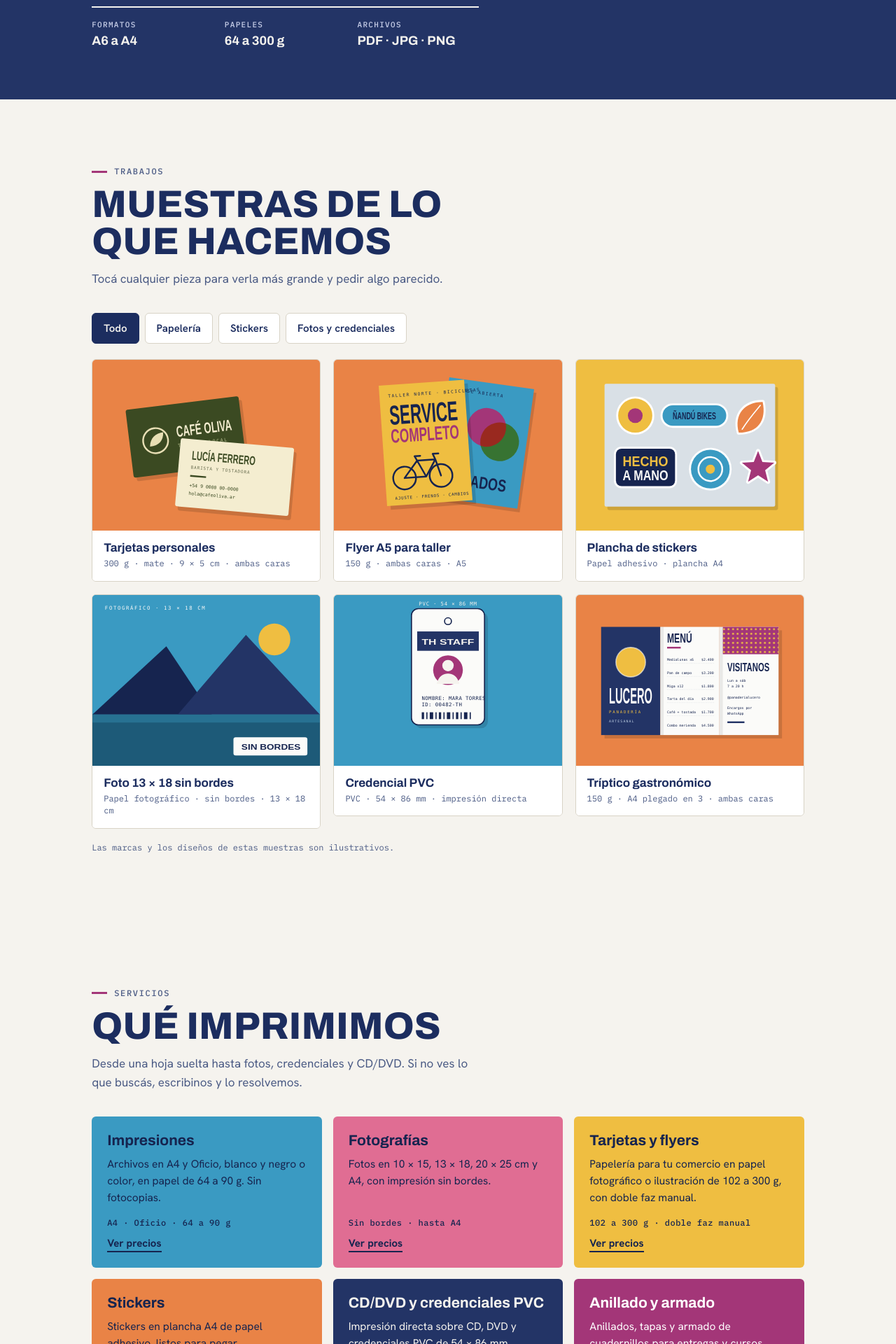
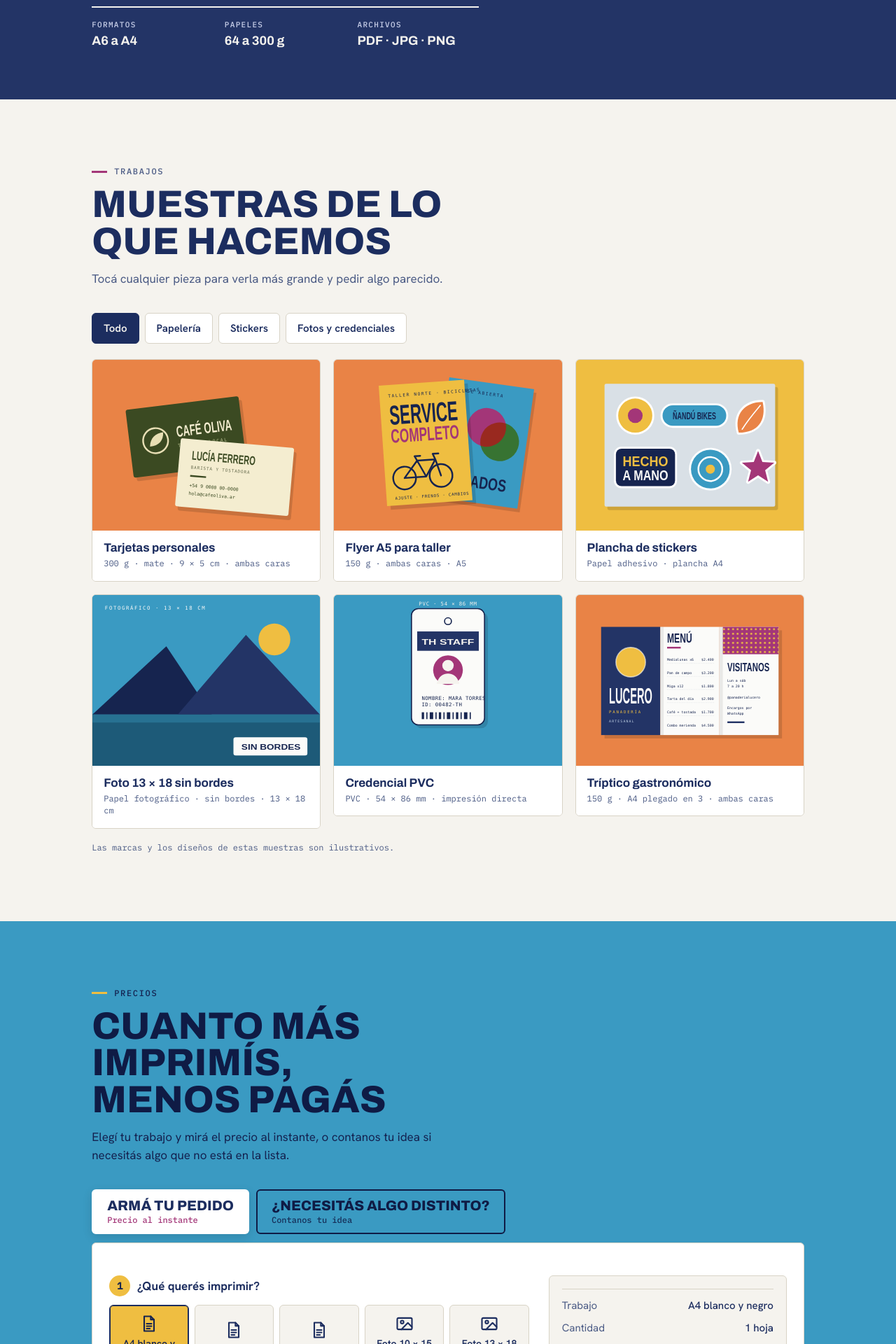
Before and after one commit to HuertaEnzoAriel/THimpresiones, a PHP site: page / in a window 1280 px wide. Shown: the part 800-2720 px from the top of the page at 70% size. Run offline with PHP 8.4, Linux system fonts and the light colour scheme.

Commit message:
eliminacion de secciones irrelevantes

```diff
--- a/th-impresiones/public/admin/inicio.php
+++ b/th-impresiones/public/admin/inicio.php
@@ -12,7 +12,7 @@ require __DIR__ . '/_layout_top.php';
 <div class="panel-cards">
   <a class="panel-card" href="precios.php">
     <h2>Precios</h2>
-    <p>Cambiar lo que sale cada trabajo, agregar o quitar precios por cantidad.</p>
+    <p>Lo que sale cada trabajo y los descuentos por cantidad que usa la calculadora.</p>
   </a>
   <a class="panel-card" href="calculadora.php">
     <h2>Calculadora</h2>
--- a/th-impresiones/public/admin/precios.php
+++ b/th-impresiones/public/admin/precios.php
@@ -7,7 +7,7 @@ $paginaActiva = 'precios';
 require __DIR__ . '/_layout_top.php';
 ?>
 <h1>Precios</h1>
-<p class="ayuda-pagina">Elegí una categoría de la lista. Para cada trabajo podés poner varios precios según la cantidad: cuanto más pide el cliente, más barato sale cada uno.</p>
+<p class="ayuda-pagina">De acá salen los precios de la calculadora. Para cada trabajo podés poner varios precios según la cantidad: cuanto más pide el cliente, más barato sale cada uno (son los tramos de descuento que ve en la calculadora). Las categorías solo sirven para ordenar esta pantalla. Qué trabajo usa cada precio se elige en <a href="calculadora.php">Calculadora</a>.</p>
 
 <div class="ptab-cats" id="ptab-cats"></div>
 
@@ -99,7 +99,7 @@ require __DIR__ . '/_layout_top.php';
       return 'desde ' + desde + ' sale ' + Panel.money(parseInt(precio, 10) || 0);
     });
     nodo.querySelector('[data-preview]').textContent = partes.length
-      ? 'Así lo ve el cliente: "' + nombre + '" — ' + partes.join(' · ') + ' (por ' + unidad + ').'
+      ? 'Tramos de descuento: "' + nombre + '" — ' + partes.join(' · ') + ' (por ' + unidad + ').'
       : 'Agregá al menos un precio por cantidad.';
     nodo.querySelector('.pitem-cab strong').textContent = nombre;
   }
--- a/th-impresiones/public/css/base.css
+++ b/th-impresiones/public/css/base.css
@@ -46,7 +46,7 @@ a{color:inherit}
 .band-hero{--band-bg:var(--hero-bg);--band-fg:var(--hero-fg);--band-muted:var(--hero-muted);--band-line:var(--hero-line)}
 .band-cyan{--band-bg:var(--cyan-bg);--band-fg:var(--cyan-fg);--band-muted:var(--cyan-muted);--band-line:var(--cyan-line)}
 .band-pink{--band-bg:var(--pink-bg);--band-fg:var(--pink-fg);--band-muted:var(--pink-muted);--band-line:var(--pink-line)}
-.lista,.calc{color:var(--fg)}
+.calc{color:var(--fg)}
 .head-in{display:flex;align-items:center;justify-content:space-between;gap:16px;min-height:60px}
 .brand{display:flex;align-items:center;gap:10px;text-decoration:none;
   font:800 1.3rem/1 var(--display);font-stretch:72%;letter-spacing:.01em;text-transform:uppercase}
--- a/th-impresiones/public/css/secciones.css
+++ b/th-impresiones/public/css/secciones.css
@@ -30,42 +30,12 @@
 .sec-lead{color:var(--band-muted,var(--muted));font-size:1.0625rem}
 [id]{scroll-margin-top:76px}
 
-/* Servicios */
-.servicios{display:grid;gap:16px;grid-template-columns:repeat(auto-fill,minmax(min(100%,300px),1fr))}
-.serv{display:flex;flex-direction:column;gap:10px;padding:22px;color:var(--sv-fg,var(--ink));
-  border-radius:var(--radius);transition:transform .15s}
-.serv:hover{transform:translateY(-3px)}
-.serv:nth-child(1){background:#3A9AC2}
-.serv:nth-child(2){background:#E06D93}
-.serv:nth-child(3){background:#EFBE41}
-.serv:nth-child(4){background:#E98346}
-.serv:nth-child(5){background:#233466;--sv-fg:#F5F3EE}
-.serv:nth-child(6){background:#A33678;--sv-fg:#FFFFFF}
-.serv h3{font:700 1.3125rem/1.15 var(--display);font-stretch:90%}
-.serv p{font-size:.9688rem}
-.serv .spec{margin-top:auto;padding-top:6px;font:500 .75rem/1.4 var(--mono);letter-spacing:.04em}
-.serv a{font:700 .9375rem var(--body);text-decoration:none;color:inherit;border-bottom:2px solid currentColor;align-self:flex-start;padding-bottom:1px}
-.serv a:hover{border-bottom-style:dashed}
-
 /* Precios */
 .tabs{display:flex;flex-wrap:wrap;gap:8px;margin-bottom:16px}
 .tab{min-height:44px;padding:0 16px;border:1.5px solid var(--line);border-radius:var(--radius);
   background:var(--surface);color:var(--fg);font:600 .9375rem var(--body);cursor:pointer}
 .tab:hover{border-color:var(--fg)}
 .tab[aria-pressed="true"]{background:var(--tab-c,var(--fg));color:var(--tab-c-fg,var(--bg));border-color:var(--fg)}
-.lista{background:var(--surface);border:1px solid var(--line);border-radius:var(--radius)}
-.row{display:grid;grid-template-columns:minmax(0,1fr) auto;gap:12px 24px;align-items:center;
-  padding:18px 20px;border-bottom:1px solid var(--line)}
-.row:last-child{border-bottom:0}
-.row h3{font:700 1.0625rem/1.25 var(--body)}
-.row .spec{margin-top:4px;font:400 .75rem/1.45 var(--mono);color:var(--muted)}
-.tiers{display:flex}
-.tier{min-width:92px;padding:0 14px;border-left:1px solid var(--line)}
-.tier:first-child{padding-left:0;border-left:0}
-.tier .q{display:block;font:500 .6563rem/1.3 var(--mono);letter-spacing:.04em;text-transform:uppercase;color:var(--muted)}
-.tier strong{font:600 1.125rem/1.4 var(--body);font-variant-numeric:tabular-nums}
-.tier:last-child strong{color:var(--accent)}
-@media(max-width:700px){.row{grid-template-columns:minmax(0,1fr)}.tier{min-width:0;flex:1}}
 .nota{margin-top:14px;font:400 .75rem/1.5 var(--mono);color:var(--band-muted,var(--muted));max-width:70ch}
 
 .calc{background:var(--surface);border:1px solid var(--line);border-radius:var(--radius);padding:24px;display:grid;gap:22px}
@@ -236,8 +206,6 @@ dialog.visor::backdrop{background:rgba(8,10,13,.68)}
 .msg-prev[open] summary::after{content:"−"}
 .msg-prev .preview{margin-top:4px}
 .nota-calc{margin-top:0;color:var(--muted)}
-.lista-bloque{margin-top:40px}
-.lista-t{font:800 1.6rem/1 var(--display);font-stretch:72%;text-transform:uppercase;margin-bottom:14px;color:var(--band-fg,var(--fg))}
 
 /* Abierto / Cerrado */
 .abierto{display:inline-flex;align-items:center;gap:10px;min-height:44px;padding:8px 18px;border:2px solid currentColor;border-radius:999px;
--- a/th-impresiones/public/index.html
+++ b/th-impresiones/public/index.html
@@ -11,9 +11,9 @@
 <link rel="preconnect" href="https://fonts.googleapis.com">
 <link rel="preconnect" href="https://fonts.gstatic.com" crossorigin>
 <link rel="stylesheet" href="https://fonts.googleapis.com/css2?family=Archivo:wdth,wght@62..125,100..900&family=Hanken+Grotesk:wght@400;500;600;700&family=IBM+Plex+Mono:wght@400;500&display=swap">
-<link rel="stylesheet" href="css/tokens.css?v=7">
-<link rel="stylesheet" href="css/base.css?v=7">
-<link rel="stylesheet" href="css/secciones.css?v=7">
+<link rel="stylesheet" href="css/tokens.css?v=8">
+<link rel="stylesheet" href="css/base.css?v=8">
+<link rel="stylesheet" href="css/secciones.css?v=8">
 </head>
 <body>
 
@@ -31,7 +31,6 @@
     </a>
     <nav class="nav" aria-label="Secciones">
       <a href="#trabajos">Trabajos</a>
-      <a href="#servicios">Servicios</a>
       <a href="#precios">Precios</a>
       <a href="#contacto">Contacto</a>
     </nav>
@@ -88,60 +87,12 @@
     </div>
   </section>
 
-  <section id="servicios" class="sec">
-    <div class="wrap">
-      <div class="sec-head">
-        <p class="eyebrow">Servicios</p>
-        <h2>Qué imprimimos</h2>
-        <p class="sec-lead">Desde una hoja suelta hasta fotos, credenciales y CD/DVD. Si no ves lo que buscás, escribinos y lo resolvemos.</p>
-      </div>
-      <ul class="servicios">
-        <li class="serv">
-          <h3>Impresiones</h3>
-          <p>Archivos en A4 y Oficio, blanco y negro o color, en papel de 64 a 90 g. Sin fotocopias.</p>
-          <p class="spec">A4 · Oficio · 64 a 90 g</p>
-          <a href="#precios" data-cat="oficina" data-trabajo="impresiones">Ver precios</a>
-        </li>
-        <li class="serv">
-          <h3>Fotografías</h3>
-          <p>Fotos en 10 × 15, 13 × 18, 20 × 25 cm y A4, con impresión sin bordes.</p>
-          <p class="spec">Sin bordes · hasta A4</p>
-          <a href="#precios" data-cat="fotos" data-trabajo="fotos">Ver precios</a>
-        </li>
-        <li class="serv">
-          <h3>Tarjetas y flyers</h3>
-          <p>Papelería para tu comercio en papel fotográfico o ilustración de 102 a 300 g, con doble faz manual.</p>
-          <p class="spec">102 a 300 g · doble faz manual</p>
-          <a href="#precios" data-cat="comercial" data-trabajo="tarjetas">Ver precios</a>
-        </li>
-        <li class="serv">
-          <h3>Stickers</h3>
-          <p>Stickers en plancha A4 de papel adhesivo, listos para pegar.</p>
-          <p class="spec">Papel adhesivo · plancha A4</p>
-          <a href="#precios" data-cat="especiales" data-trabajo="stickers">Ver precios</a>
-        </li>
-        <li class="serv">
-          <h3>CD/DVD y credenciales PVC</h3>
-          <p>Impresión directa sobre CD, DVD y credenciales PVC de 54 × 86 mm.</p>
-          <p class="spec">CD · DVD · PVC 54 × 86 mm</p>
-          <a href="#precios" data-cat="especiales" data-trabajo="credenciales">Ver precios</a>
-        </li>
-        <li class="serv">
-          <h3>Anillado y armado</h3>
-          <p>Anillados, tapas y armado de cuadernillos para entregas y cursos.</p>
-          <p class="spec">Hasta 100 hojas</p>
-          <a href="#precios" data-cat="especiales" data-trabajo="anillado">Ver precios</a>
-        </li>
-      </ul>
-    </div>
-  </section>
-
   <section id="precios" class="sec band band-cyan">
     <div class="wrap">
       <div class="sec-head">
         <p class="eyebrow">Precios</p>
         <h2>Cuanto más imprimís, menos pagás</h2>
-        <p class="sec-lead">Elegí tu trabajo y mirá el precio al instante, o contanos tu idea si necesitás algo que no está en la lista. Más abajo está la lista completa de precios.</p>
+        <p class="sec-lead">Elegí tu trabajo y mirá el precio al instante, o contanos tu idea si necesitás algo que no está en la lista.</p>
       </div>
       <div class="modos" id="modos" role="tablist" aria-label="Cómo querés pedir">
         <button class="modo" type="button" role="tab" id="tab-calc" aria-selected="true" aria-controls="calc">
@@ -244,13 +195,6 @@
           </div>
         </form>
       </div>
-
-      <div class="lista-bloque">
-        <h3 class="lista-t">Lista de precios</h3>
-        <div class="tabs" id="tabs" role="group" aria-label="Categorías de precios"></div>
-        <ul class="lista" id="lista"></ul>
-        <p class="nota">Precios de referencia en pesos argentinos. El valor final se confirma al revisar tu archivo, el papel y la terminación.</p>
-      </div>
     </div>
   </section>
 
@@ -339,17 +283,17 @@
   <svg viewBox="0 0 24 24" fill="none" stroke="currentColor" stroke-width="2" stroke-linecap="round" stroke-linejoin="round" aria-hidden="true"><path d="M20 11.5a8 8 0 0 1-11.8 7L4 20l1.5-4A8 8 0 1 1 20 11.5z"/><path d="M9 9.5c0 3 2.5 5.5 5.5 5.5"/></svg>
 </a>
 
-<script src="js/config.js?v=7" defer></script>
-<script src="js/precios.js?v=7" defer></script>
-<script src="js/utils.js?v=7" defer></script>
-<script src="js/iconos.js?v=7" defer></script>
-<script src="js/horario.js?v=7" defer></script>
-<script src="js/datos.js?v=7" defer></script>
-<script src="js/calculadora.js?v=7" defer></script>
-<script src="js/galeria.js?v=7" defer></script>
-<script src="js/contacto.js?v=7" defer></script>
-<script src="js/tema.js?v=7" defer></script>
-<script src="js/main.js?v=7" defer></script>
+<script src="js/config.js?v=8" defer></script>
+<script src="js/precios.js?v=8" defer></script>
+<script src="js/utils.js?v=8" defer></script>
+<script src="js/iconos.js?v=8" defer></script>
+<script src="js/horario.js?v=8" defer></script>
+<script src="js/datos.js?v=8" defer></script>
+<script src="js/calculadora.js?v=8" defer></script>
+<script src="js/galeria.js?v=8" defer></script>
+<script src="js/contacto.js?v=8" defer></script>
+<script src="js/tema.js?v=8" defer></script>
+<script src="js/main.js?v=8" defer></script>
 
 </body>
 </html>
--- a/th-impresiones/public/js/calculadora.js
+++ b/th-impresiones/public/js/calculadora.js
@@ -1,5 +1,4 @@
-/* Calculadora: lista de precios por categoría (pestañas + enlaces "Ver precios")
-   y la calculadora visual de pedido. Todo lo que se puede elegir sale de
+/* Calculadora visual de pedido. Todo lo que se puede elegir sale de
    TH.calc (sección "calculadora" de data/datos.json, editable desde el panel):
    - trabajos: tarjetas con ícono; cada uno dice qué pasos usa (tamaño, faz,
      color, papel) y con qué opciones. Un paso con una sola opción no se
@@ -35,27 +34,7 @@ window.TH = window.TH || {};
   let maxCm = 1;
   const st = { trabajo: null, sel: {}, qty: 1, archivo: null };
 
-  /* ===== Lista de precios (pestañas) ===== */
-  let catActual = null;
-  let tabs, listaEl;
-
-  function categorias() { return TH.precios.categorias; }
   function items() { return TH.precios.items; }
-
-  function renderLista() {
-    $$(".tab", tabs).forEach(b => b.setAttribute("aria-pressed", String(b.dataset.cat === catActual)));
-    listaEl.innerHTML = items().filter(i => i.categoria === catActual).map(i =>
-      '<li class="row"><div><h3>' + esc(i.nombre) + '</h3><p class="spec">' + esc(i.detalle) + " · precio por " + esc(i.unidad) + "</p></div>" +
-      '<ul class="tiers" aria-label="Precio según cantidad">' +
-      i.escalas.map((e, idx) => '<li class="tier"><span class="q">' + esc(rangeLabel(i, idx)) + "</span><strong>" + money(e.precio) + "</strong></li>").join("") +
-      "</ul></li>"
-    ).join("");
-  }
-  function setCat(id) {
-    if (!categorias().some(c => c.id === id)) return;
-    catActual = id;
-    renderLista();
-  }
 
   /* ===== Configuración ===== */
   function leerConfig() {
@@ -276,8 +255,6 @@ window.TH = window.TH || {};
     renderPasos();
     renderCantidad();
     render();
-    const item = TH.precios.byId(t.precioId);
-    if (item) setCat(item.categoria);
     return true;
   }
 
@@ -365,17 +342,7 @@ window.TH = window.TH || {};
   }
 
   function init() {
-    const cats = categorias();
-    if (!cats.length || !items().length) return;
-
-    tabs = $("#tabs");
-    listaEl = $("#lista");
-    catActual = cats[0].id;
-    tabs.innerHTML = cats.map(c =>
-      '<button class="tab" type="button" data-cat="' + esc(c.id) + '" aria-pressed="false" style="--tab-c:' + esc(c.color) + ';--tab-c-fg:#16244F">' + esc(c.nombre) + "</button>"
-    ).join("");
-    renderLista();
-    tabs.addEventListener("click", e => { const b = e.target.closest(".tab"); if (b) setCat(b.dataset.cat); });
+    if (!items().length) return;
 
     leerConfig();
 
@@ -424,13 +391,6 @@ window.TH = window.TH || {};
 
     $("#calc-copy").addEventListener("click", e => copyText(mensaje(calcular()), e.currentTarget, $("#calc-msg")));
 
-    // "Ver precios" de cada servicio: muestra su categoría y preselecciona el trabajo.
-    $$(".serv a[data-cat]").forEach(a => a.addEventListener("click", () => {
-      modo("calc");
-      setCat(a.dataset.cat);
-      if (a.dataset.trabajo) elegirTrabajo(a.dataset.trabajo);
-    }));
-
     const preferido = cfg.trabajos[0];
     elegirTrabajo(preferido.id);
     initModos();
@@ -446,5 +406,5 @@ window.TH = window.TH || {};
     return true;
   }
 
-  TH.calculadora = { init, setCat, pedir, modo, existe: id => cfg.trabajos.some(t => t.id === id) };
+  TH.calculadora = { init, pedir, modo, existe: id => cfg.trabajos.some(t => t.id === id) };
 })();
```
